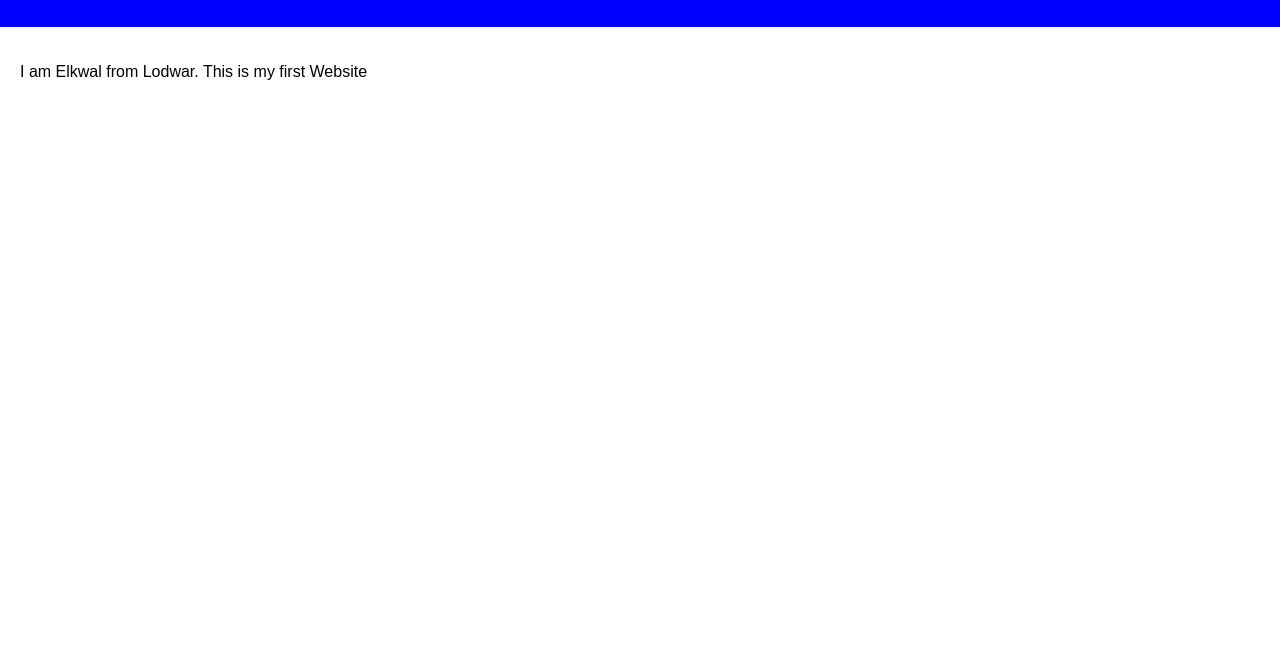
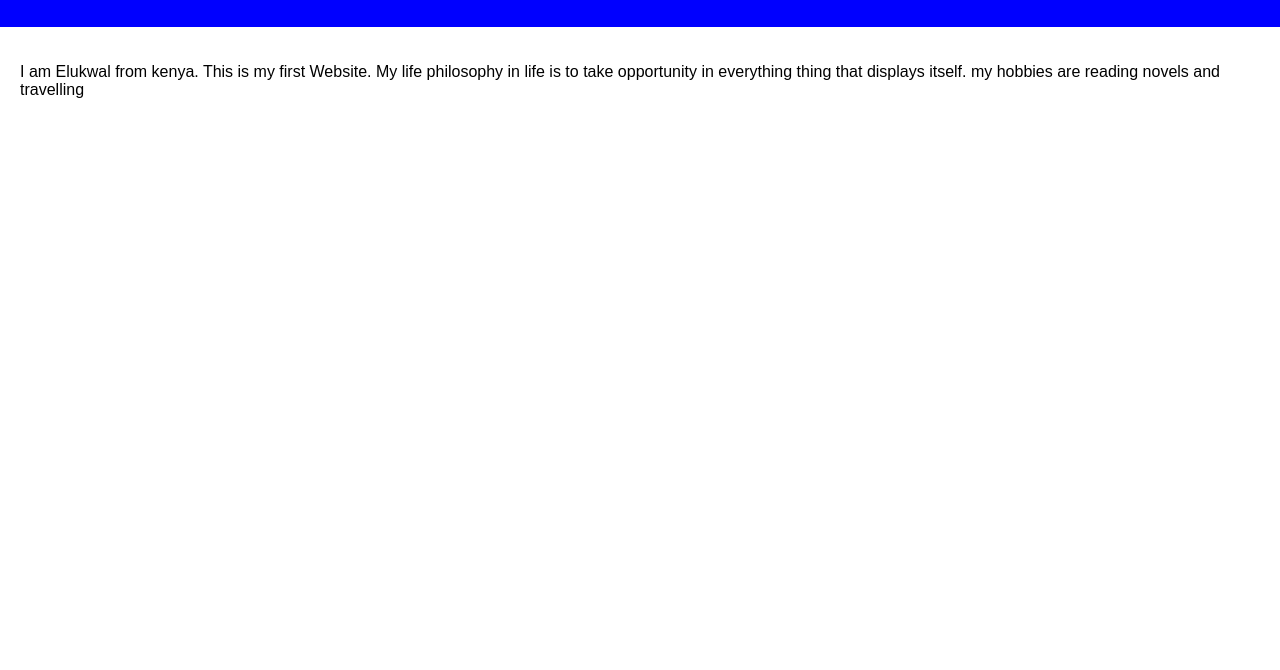
Before and after one commit to elkwal/elkwal.github.io, a plain HTML site: page index.html in a window 1280 px wide. Shown: the part 130-800 px from the top of the page. Drawn offline with Linux system fonts and the light colour scheme.

Commit message:
About me changes

```diff
--- a/index.html
+++ b/index.html
@@ -10,7 +10,7 @@
     </div>
     <div class="content">
       <p>
-        I am Elkwal from Lodwar. This is my first Website
+        I am Elukwal from kenya. This is my first Website. My life philosophy in life is to take opportunity in everything thing that displays itself. my hobbies are reading novels and travelling
       </p>
     </div>
  </body>
```
